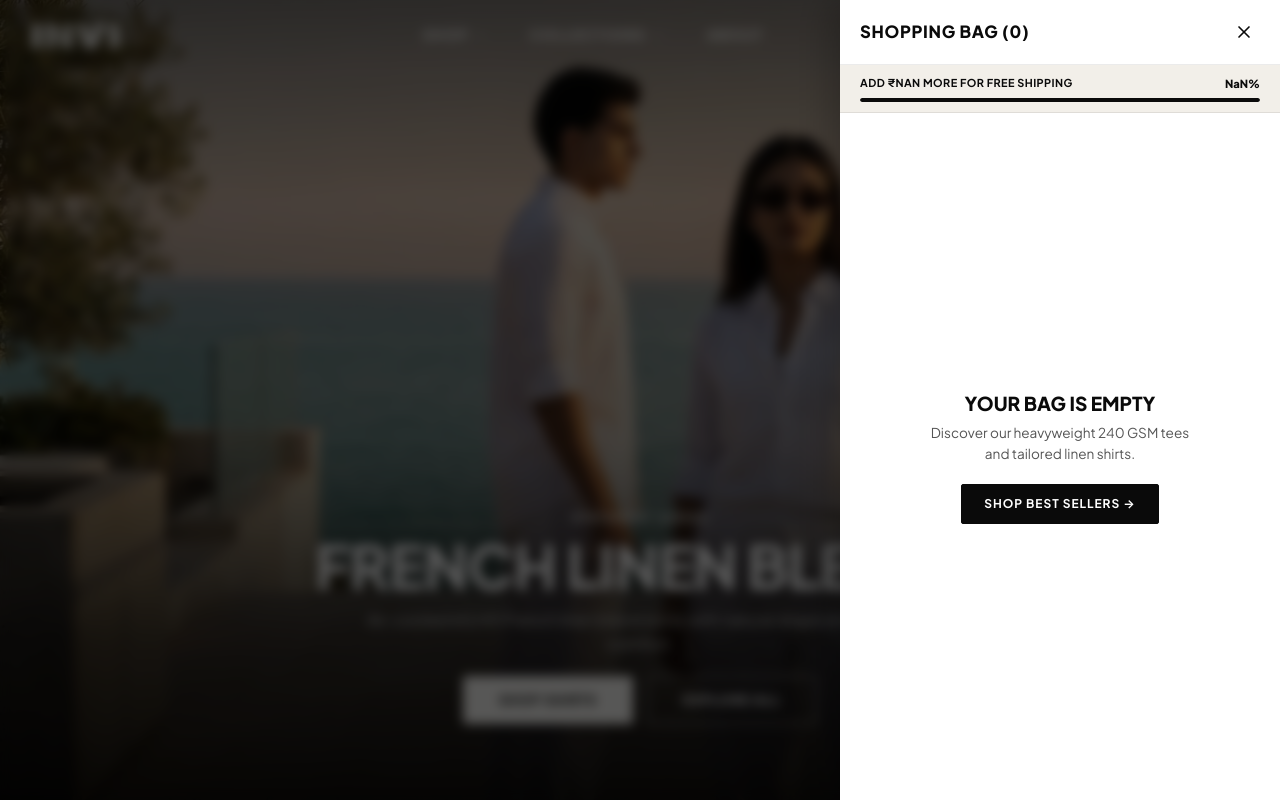
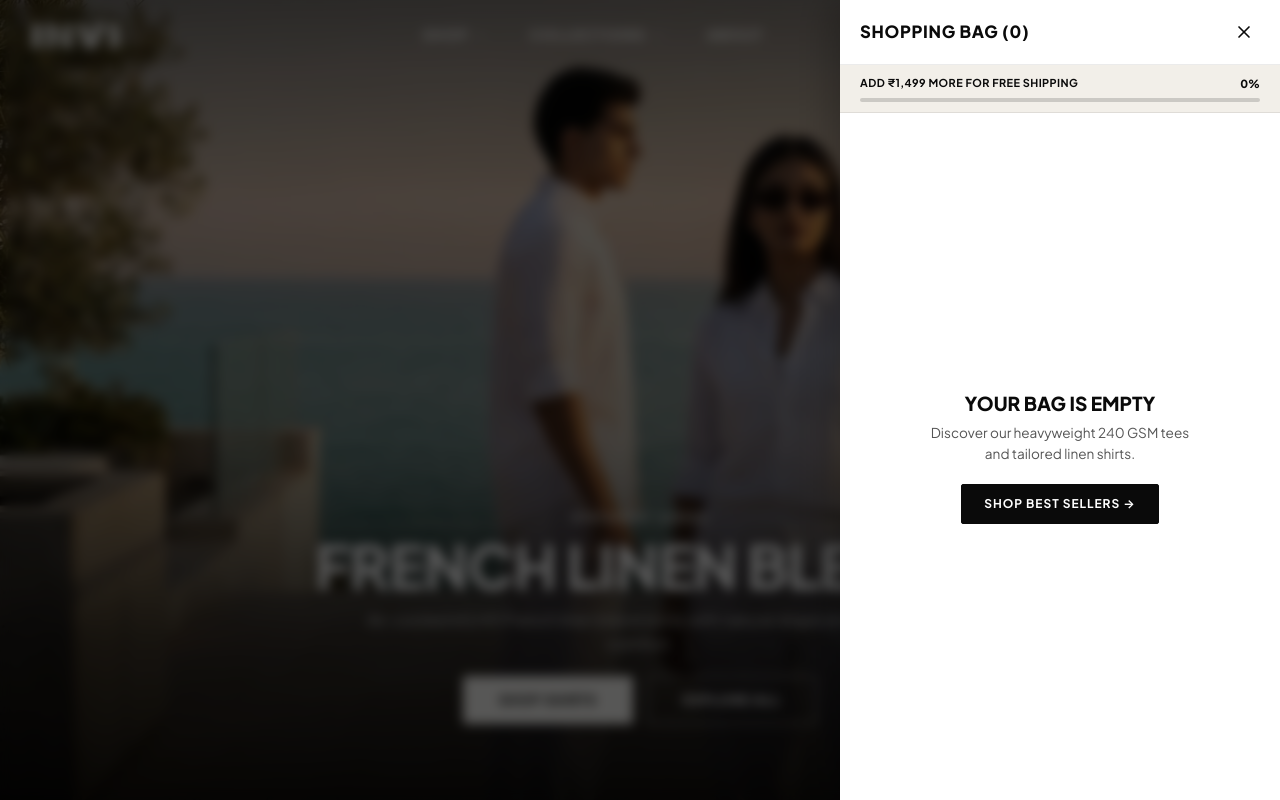
Before and after one commit to supreethkiran25/invi, a React (Vite) app: page / in a window 1280 px wide. Both pictures are taken after a click on the button 1226 px from the left and 35 px from the top of the page. Shown: the top 800 px of the page. Built offline with nearby package versions, Linux system fonts and the light colour scheme.

Commit message:
fix: resolve NaN in cart free shipping, add dynamic category hover preview in mega menu, and audit routing

```diff
--- a/src/App.jsx
+++ b/src/App.jsx
@@ -60,30 +60,41 @@ function parsePath(pathname) {
 
     if (!first || first === '') return { page: 'home' };
 
-    if (first === 'shop' || first === 'collections') {
+    // Shop and Collections
+    if (first === 'shop' || first === 'collections' || first === 'collection') {
       const rawCat = second || 'all';
       const category = CATEGORY_MAP[rawCat] || rawCat;
       return { page: 'shop', category };
     }
 
+    // Single Products
     if (first === 'product' || first === 'products') {
-      return { page: 'product', slug: parts[1] || '' };
+      if (!parts[1]) return { page: 'shop', category: 'all' };
+      return { page: 'product', slug: parts[1] };
     }
 
-    if (first === 'cart') return { page: 'cart' };
-    if (first === 'wishlist') return { page: 'wishlist' };
-    if (first === 'account') return { page: 'account' };
-    if (first === 'about' || first === 'about-us') return { page: 'about' };
-    if (first === 'contact' || first === 'contact-us') return { page: 'contact' };
-    if (first === 'shipping') return { page: 'policy', type: 'shipping' };
-    if (first === 'returns') return { page: 'policy', type: 'returns' };
-    if (first === 'privacy') return { page: 'policy', type: 'privacy' };
-    if (first === 'terms') return { page: 'policy', type: 'terms' };
+    // Direct Static Pages
+    if (first === 'cart' || first === 'checkout' || first === 'bag') return { page: 'cart' };
+    if (first === 'wishlist' || first === 'saved') return { page: 'wishlist' };
+    if (first === 'account' || first === 'profile' || first === 'orders' || first === 'track' || first === 'tracking' || first === 'returns-portal') return { page: 'account' };
+    if (first === 'about' || first === 'about-us' || first === 'story' || first === 'faq') return { page: 'about' };
+    if (first === 'contact' || first === 'contact-us' || first === 'help' || first === 'concierge') return { page: 'contact' };
+
+    // Policies
+    if (first === 'shipping' || first === 'delivery') return { page: 'policy', type: 'shipping' };
+    if (first === 'returns' || first === 'refund' || first === 'refunds' || first === 'exchange') return { page: 'policy', type: 'returns' };
+    if (first === 'privacy' || first === 'privacy-policy') return { page: 'policy', type: 'privacy' };
+    if (first === 'terms' || first === 'terms-of-service' || first === 'tos') return { page: 'policy', type: 'terms' };
     if (first === 'policies' || first === 'policy') {
-      const policyKey = second === 'shipping-policy' ? 'shipping' : second === 'refund-policy' ? 'returns' : second === 'privacy-policy' ? 'privacy' : second === 'terms-of-service' ? 'terms' : (second || 'shipping');
+      let policyKey = 'shipping';
+      if (second.includes('ship') || second.includes('deliv')) policyKey = 'shipping';
+      else if (second.includes('refund') || second.includes('return')) policyKey = 'returns';
+      else if (second.includes('priva')) policyKey = 'privacy';
+      else if (second.includes('term')) policyKey = 'terms';
       return { page: 'policy', type: policyKey };
     }
 
+    // Direct Category URLs like /t-shirts, /shirts, /polos, etc.
     if (CATEGORY_MAP[first]) {
       return { page: 'shop', category: CATEGORY_MAP[first] };
     }
--- a/src/components/cart/CartDrawer.jsx
+++ b/src/components/cart/CartDrawer.jsx
@@ -86,16 +86,16 @@ export default function CartDrawer({ navigate }) {
             <span className="free-shipping-text">
               {isFreeShipping
                 ? 'COMPLIMENTARY EXPRESS SHIPPING UNLOCKED'
-                : `ADD ₹${freeShippingRemaining.toLocaleString('en-IN')} MORE FOR FREE SHIPPING`}
+                : `ADD ₹${(Number.isFinite(freeShippingRemaining) ? freeShippingRemaining : 1499).toLocaleString('en-IN')} MORE FOR FREE SHIPPING`}
             </span>
             <span style={{ fontFamily: 'var(--font-sans)', fontSize: '0.7rem', fontWeight: 800, color: '#0A0A0A' }}>
-              {isFreeShipping ? '100%' : `${Math.round(freeShippingProgress)}%`}
+              {isFreeShipping ? '100%' : `${Math.round(Number.isFinite(freeShippingProgress) ? freeShippingProgress : 0)}%`}
             </span>
           </div>
           <div className="progress-track">
             <div
               className="progress-fill"
-              style={{ width: `${freeShippingProgress}%` }}
+              style={{ width: `${Math.min(100, Math.max(0, Number.isFinite(freeShippingProgress) ? freeShippingProgress : 0))}%` }}
             />
           </div>
         </div>
--- a/src/components/layout/Header.jsx
+++ b/src/components/layout/Header.jsx
@@ -6,12 +6,64 @@ import { useWishlist } from '../../context/WishlistContext';
 import { useUI } from '../../context/UIContext';
 import { Search, Heart, ShoppingBag, Menu, User, ChevronDown, Sparkles, ArrowRight } from 'lucide-react';
 
+const MEGA_CATEGORY_PREVIEWS = {
+  all: {
+    category: 'all',
+    tag: 'COMPLETE CATALOGUE',
+    title: '52 EDITORIAL SILHOUETTES',
+    image: '/images/hero_campaign_1.webp'
+  },
+  tshirts: {
+    category: 'tshirts',
+    tag: '240 GSM FRENCH TERRY',
+    title: 'HEAVYWEIGHT OVERSIZED TEES',
+    image: 'https://cdn.shopify.com/s/files/1/0600/9425/1070/files/SID04717.jpg?v=1786604164&width=800&format=webp'
+  },
+  shirts: {
+    category: 'shirts',
+    tag: 'FRENCH LINEN RELAXED CUT',
+    title: '60/40 LINEN BLEND SHIRTS',
+    image: '/images/hero_campaign_2.webp'
+  },
+  polos: {
+    category: 'polos',
+    tag: 'TEXTURED CRAFTED KNITS',
+    title: 'MONOGRAM TAILORED POLOS',
+    image: 'https://cdn.shopify.com/s/files/1/0600/9425/1070/files/58FE974E-9DBE-4F30-B5E8-AD12508D4C14.jpg?v=1769599843&width=800&format=webp'
+  },
+  tops: {
+    category: 'tops',
+    tag: 'SUMMER SERIES',
+    title: 'RIBBED CONTEMPORARY TOPS',
+    image: 'https://cdn.shopify.com/s/files/1/0600/9425/1070/files/8_jpg_e0fe5184-920b-4b8d-ad7d-3c26df600976.png?v=1772800217&width=800&format=webp'
+  },
+  shackets: {
+    category: 'shackets',
+    tag: 'STRUCTURAL LAYERING',
+    title: 'ARCHITECTURAL SHACKETS',
+    image: 'https://cdn.shopify.com/s/files/1/0600/9425/1070/files/1.jpg_2_8bdc001a-920f-42df-9bd5-8499d1b94b60.jpg?v=1774801057&width=800&format=webp'
+  },
+  'one-of-1': {
+    category: 'one-of-1',
+    tag: 'BESPOKE 1*1 ARTIFACT',
+    title: 'SINGULAR COLLECTOR ARCHIVE',
+    image: 'https://cdn.shopify.com/s/files/1/0600/9425/1070/files/6_jpg_0cd182ba-2e3c-4855-abdb-1e8631486043.jpg?v=1779789184&width=800&format=webp'
+  },
+  clearance: {
+    category: 'clearance',
+    tag: 'FINAL CHANCE',
+    title: 'SEASONAL ARCHIVE (UP TO 50% OFF)',
+    image: '/images/hero_campaign_4.webp'
+  }
+};
+
 export default function Header({ currentRoute, navigate }) {
   const { cartCount, openCart } = useCart();
   const { wishlistCount } = useWishlist();
   const { openSearch, openMobileNav, cartBump } = useUI();
   const [isScrolled, setIsScrolled] = useState(false);
   const [activeDropdown, setActiveDropdown] = useState(null);
+  const [hoveredCategory, setHoveredCategory] = useState('tshirts');
   const dropdownTimeoutRef = useRef(null);
 
   const isHome = !currentRoute || currentRoute.page === 'home';
@@ -136,7 +188,8 @@ export default function Header({ currentRoute, navigate }) {
                   <div className="mega-col-categories">
                     <span className="mega-header-label">ALL CATEGORIES</span>
                     <button
-                      className="mega-category-item"
+                      className={`mega-category-item ${hoveredCategory === 'all' ? 'active-hover-item' : ''}`}
+                      onMouseEnter={() => setHoveredCategory('all')}
                       onClick={() => handleDropdownItemClick(() => navigate('shop', { category: 'all' }))}
                       role="menuitem"
                     >
@@ -144,7 +197,8 @@ export default function Header({ currentRoute, navigate }) {
                       <small>Complete 52-Piece Catalogue</small>
                     </button>
                     <button
-                      className="mega-category-item"
+                      className={`mega-category-item ${hoveredCategory === 'tshirts' ? 'active-hover-item' : ''}`}
+                      onMouseEnter={() => setHoveredCategory('tshirts')}
                       onClick={() => handleDropdownItemClick(() => navigate('shop', { category: 'tshirts' }))}
                       role="menuitem"
                     >
@@ -152,7 +206,8 @@ export default function Header({ currentRoute, navigate }) {
                       <small>240 GSM Combed French Terry</small>
                     </button>
                     <button
-                      className="mega-category-item"
+                      className={`mega-category-item ${hoveredCategory === 'shirts' ? 'active-hover-item' : ''}`}
+                      onMouseEnter={() => setHoveredCategory('shirts')}
                       onClick={() => handleDropdownItemClick(() => navigate('shop', { category: 'shirts' }))}
                       role="menuitem"
                     >
@@ -160,7 +215,8 @@ export default function Header({ currentRoute, navigate }) {
                       <small>60/40 French Linen Blends</small>
                     </button>
                     <button
-                      className="mega-category-item"
+                      className={`mega-category-item ${hoveredCategory === 'polos' ? 'active-hover-item' : ''}`}
+                      onMouseEnter={() => setHoveredCategory('polos')}
                       onClick={() => handleDropdownItemClick(() => navigate('shop', { category: 'polos' }))}
                       role="menuitem"
                     >
@@ -168,7 +224,8 @@ export default function Header({ currentRoute, navigate }) {
                       <small>Timeless & Monogram Knits</small>
                     </button>
                     <button
-                      className="mega-category-item"
+                      className={`mega-category-item ${hoveredCategory === 'tops' ? 'active-hover-item' : ''}`}
+                      onMouseEnter={() => setHoveredCategory('tops')}
                       onClick={() => handleDropdownItemClick(() => navigate('shop', { category: 'tops' }))}
                       role="menuitem"
                     >
@@ -176,7 +233,8 @@ export default function Header({ currentRoute, navigate }) {
                       <small>Contemporary Ribbed Silhouettes</small>
                     </button>
                     <button
-                      className="mega-category-item"
+                      className={`mega-category-item ${hoveredCategory === 'shackets' ? 'active-hover-item' : ''}`}
+                      onMouseEnter={() => setHoveredCategory('shackets')}
                       onClick={() => handleDropdownItemClick(() => navigate('shop', { category: 'shackets' }))}
                       role="menuitem"
                     >
@@ -184,7 +242,8 @@ export default function Header({ currentRoute, navigate }) {
                       <small>Structured Architectural Layering</small>
                     </button>
                     <button
-                      className="mega-category-item highlight-oneofone"
+                      className={`mega-category-item highlight-oneofone ${hoveredCategory === 'one-of-1' ? 'active-hover-item' : ''}`}
+                      onMouseEnter={() => setHoveredCategory('one-of-1')}
                       onClick={() => handleDropdownItemClick(() => navigate('shop', { category: 'one-of-1' }))}
                       role="menuitem"
                     >
@@ -192,7 +251,8 @@ export default function Header({ currentRoute, navigate }) {
                       <small>Singular 1*1 Bespoke Archive</small>
                     </button>
                     <button
-                      className="mega-category-item highlight-sale"
+                      className={`mega-category-item highlight-sale ${hoveredCategory === 'clearance' ? 'active-hover-item' : ''}`}
+                      onMouseEnter={() => setHoveredCategory('clearance')}
                       onClick={() => handleDropdownItemClick(() => navigate('shop', { category: 'clearance' }))}
                       role="menuitem"
                     >
@@ -201,25 +261,36 @@ export default function Header({ currentRoute, navigate }) {
                     </button>
                   </div>
 
-                  {/* Right Column: Editorial Featured Card */}
+                  {/* Right Column: Editorial Dynamic Hover Featured Card */}
+                  {(() => {
+                    const activePreview = MEGA_CATEGORY_PREVIEWS[hoveredCategory] || MEGA_CATEGORY_PREVIEWS.tshirts;
+                    return (
                       <div
                         className="mega-col-featured"
-                    onClick={() => handleDropdownItemClick(() => navigate('shop', { category: 'tshirts' }))}
+                        onClick={() => handleDropdownItemClick(() => navigate('shop', { category: activePreview.category }))}
+                        role="button"
+                        tabIndex={0}
                       >
                         <div className="mega-featured-img-box">
                           <img
-                        src="/images/hero_campaign_2.webp"
-                        alt="INVI French Linen & Heavyweight Streetwear"
+                            key={activePreview.image}
+                            src={activePreview.image}
+                            alt={`INVI ${activePreview.title}`}
                             className="mega-featured-img"
-                        loading="lazy"
+                            loading="eager"
+                            onError={(e) => {
+                              e.target.src = '/images/hero_campaign_1.webp';
+                            }}
                           />
                           <div className="mega-featured-scrim">
-                        <span className="mega-featured-tag">ATELIER SPOTLIGHT</span>
-                        <h4 className="mega-featured-title">240 GSM FRENCH TERRY</h4>
+                            <span className="mega-featured-tag">{activePreview.tag}</span>
+                            <h4 className="mega-featured-title">{activePreview.title}</h4>
                             <span className="mega-featured-sub">EXPLORE LOOKBOOK →</span>
                           </div>
                         </div>
                       </div>
+                    );
+                  })()}
                 </div>
               </div>
             )}
--- a/src/context/CartContext.jsx
+++ b/src/context/CartContext.jsx
@@ -168,9 +168,10 @@ export function CartProvider({ children }) {
   const rawSubtotal = cart.reduce((acc, item) => acc + item.price * item.quantity, 0);
   const discountAmount = Math.round(rawSubtotal * promoDiscount);
   const subtotal = rawSubtotal - discountAmount;
-  const isFreeShipping = subtotal >= BRAND.freeShippingThreshold;
-  const freeShippingRemaining = Math.max(0, BRAND.freeShippingThreshold - subtotal);
-  const freeShippingProgress = Math.min(100, (subtotal / BRAND.freeShippingThreshold) * 100);
+  const threshold = BRAND.freeShippingThreshold || 1499;
+  const isFreeShipping = subtotal >= threshold;
+  const freeShippingRemaining = Math.max(0, threshold - subtotal);
+  const freeShippingProgress = threshold > 0 ? Math.min(100, Math.max(0, (subtotal / threshold) * 100)) : 100;
 
   return (
     <CartContext.Provider
--- a/src/data/siteContent.js
+++ b/src/data/siteContent.js
@@ -15,12 +15,14 @@ export const BRAND = {
   officialStoreUrl: 'https://invi.co.in/',
   shopifyCustomerPortal: 'https://shopify.com/60094251070/account/orders',
   shopifyLoginUrl: 'https://invi.co.in/customer_authentication/redirect',
-  returnsPortalUrl: 'https://invi.co.in/apps/yanet-return'
+  returnsPortalUrl: 'https://invi.co.in/apps/yanet-return',
+  freeShippingThreshold: 1499
 };
 
 export const BUSINESS_CONFIG = {
   dispatchTimeline: '1–2 working days',
   deliveryTimeline: '8–10 working days',
+  freeShippingThreshold: 1499,
   codFee: 100,
   prepaidShippingFee: 0,
   returnWindowDays: 7,
--- a/src/pages/CartPage.jsx
+++ b/src/pages/CartPage.jsx
@@ -84,14 +84,14 @@ export default function CartPage({ navigate }) {
           <span className="free-shipping-text">
             {isFreeShipping
               ? 'COMPLIMENTARY EXPRESS SHIPPING UNLOCKED'
-              : `ADD ₹${freeShippingRemaining.toLocaleString('en-IN')} MORE FOR FREE SHIPPING`}
+              : `ADD ₹${(Number.isFinite(freeShippingRemaining) ? freeShippingRemaining : 1499).toLocaleString('en-IN')} MORE FOR FREE SHIPPING`}
           </span>
           <span style={{ fontFamily: 'var(--font-sans)', fontSize: '0.72rem', fontWeight: 700, color: '#0A0A0A' }}>
-            {isFreeShipping ? '100%' : `${Math.round(freeShippingProgress)}%`}
+            {isFreeShipping ? '100%' : `${Math.round(Number.isFinite(freeShippingProgress) ? freeShippingProgress : 0)}%`}
           </span>
         </div>
         <div className="progress-track">
-          <div className="progress-fill" style={{ width: `${freeShippingProgress}%` }} />
+          <div className="progress-fill" style={{ width: `${Math.min(100, Math.max(0, Number.isFinite(freeShippingProgress) ? freeShippingProgress : 0))}%` }} />
         </div>
       </div>
 
```
Also changed, not shown: src/components/layout/Footer.jsx (+6 -4 lines), src/data/productFamilies.js (+13 -1 lines), src/styles/layout.css (+16 -3 lines). Lines whose indentation alone changed are shown as unchanged.
